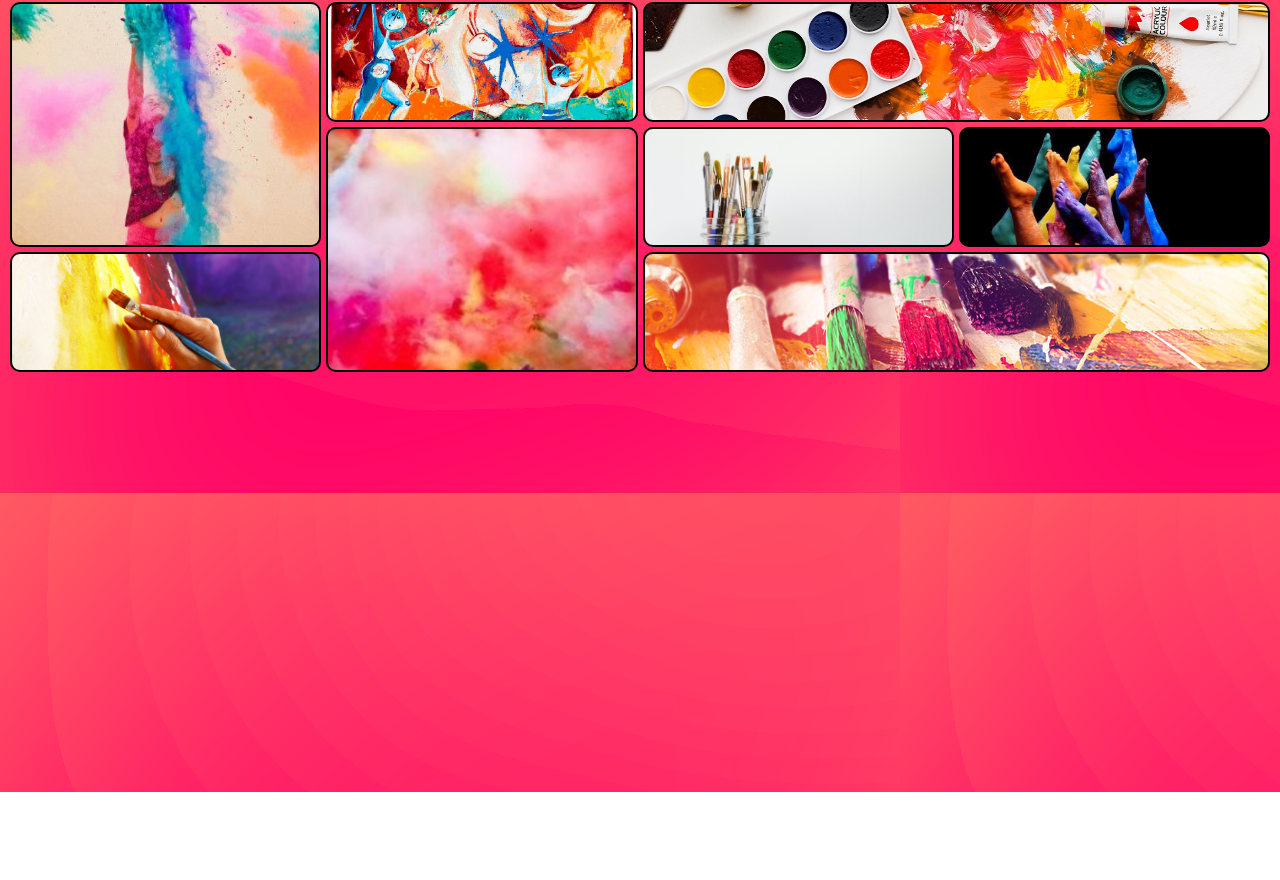
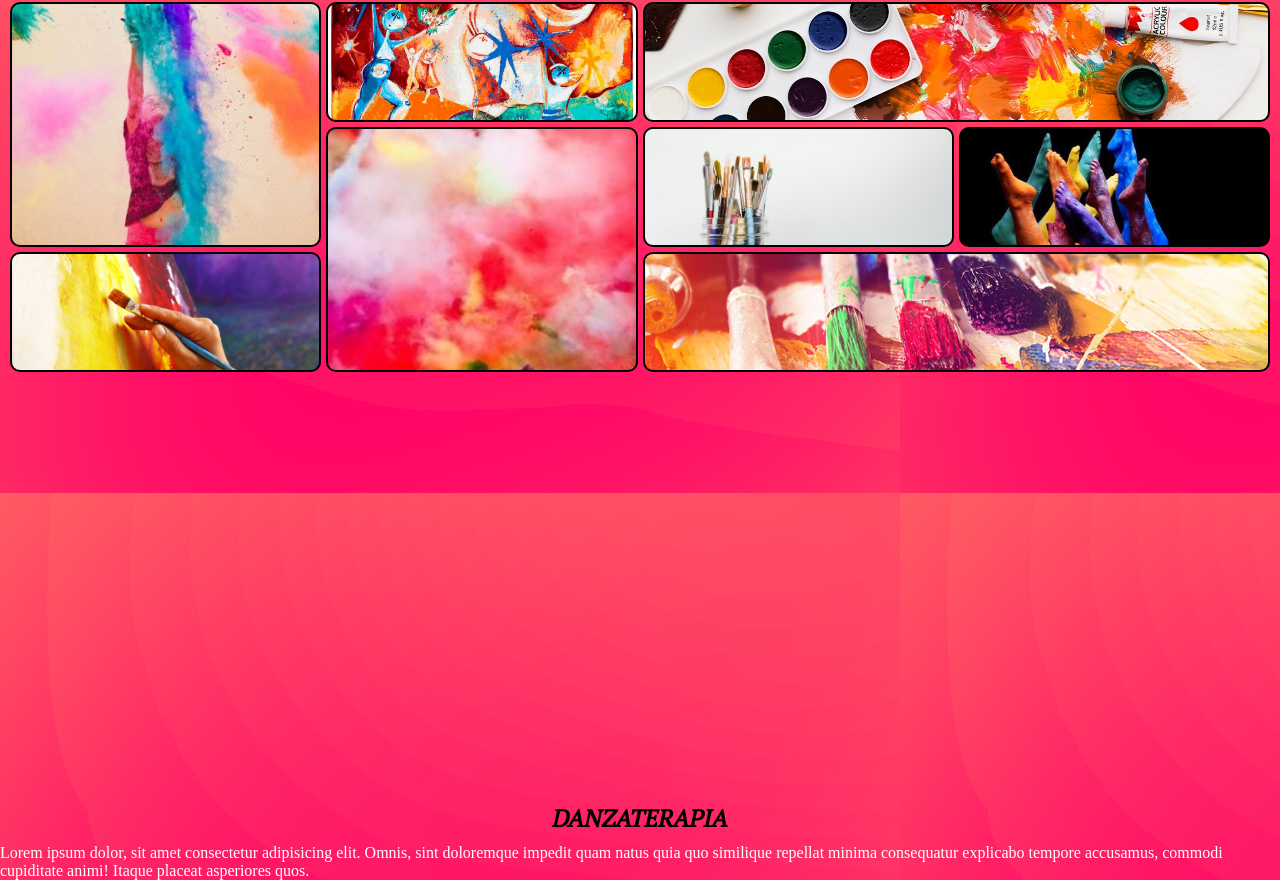
Before and after one commit to Shaggie1990/Arteterapia-Danzaterapia, a plain HTML site: page secciones/galeria.html in a window 1280 px wide. Shown: the part 187-1067 px from the top of the page. Before the commit the page ends 979 px from the top, so only its background shows below. Drawn offline with nearby package versions, Linux system fonts and the light colour scheme; a web font is replaced by a local one.

Commit message:
agrego un h2 y un parrafo

```diff
--- a/estilos/estilos.css
+++ b/estilos/estilos.css
@@ -22,7 +22,7 @@ header{
 
 main{
     width: 100%;
-    background-color: rgba(255, 127, 80, 0.712);
+    background-color: rgba(255, 68, 0, 0.712);
     background-image: url(../imagenes/main.svg);
     display: flex;
     flex-direction: column;
--- a/secciones/galeria.html
+++ b/secciones/galeria.html
@@ -42,6 +42,8 @@
                 <div class="item item8"></div>
             </div>
 
+            <h2>danzaterapia</h2>
+            <p>Lorem ipsum dolor, sit amet consectetur adipisicing elit. Omnis, sint doloremque impedit quam natus quia quo similique repellat minima consequatur explicabo tempore accusamus, commodi cupiditate animi! Itaque placeat asperiores quos.</p>
 
 
         </main>
```
